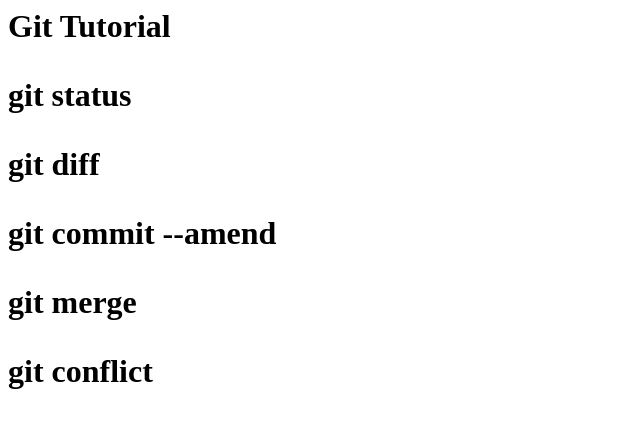
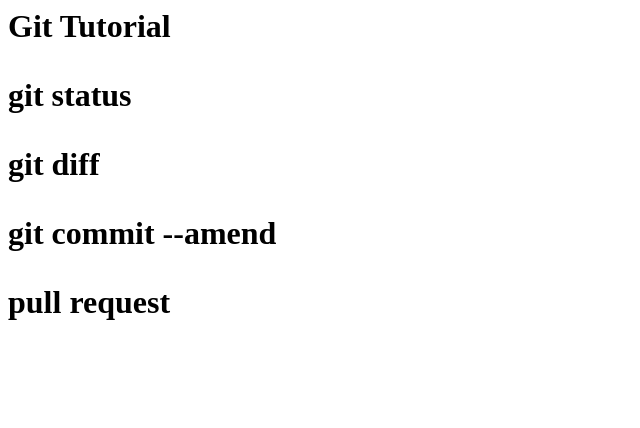
Before and after one commit to koharada/git_turorial, a plain HTML site: page index.html in a window 1280 px wide. Shown: the whole page, without its empty margins (0-640 px from the left). Drawn offline with Linux system fonts and the light colour scheme.

Commit message:
git pull request

```diff
--- a/index.html
+++ b/index.html
@@ -2,5 +2,4 @@
     <p>git status</p>
     <p>git diff</p>
     <p>git commit --amend</p>
-    <p>git merge</p>
-    <p>git conflict</p>
+    <p>pull request</p>
```
